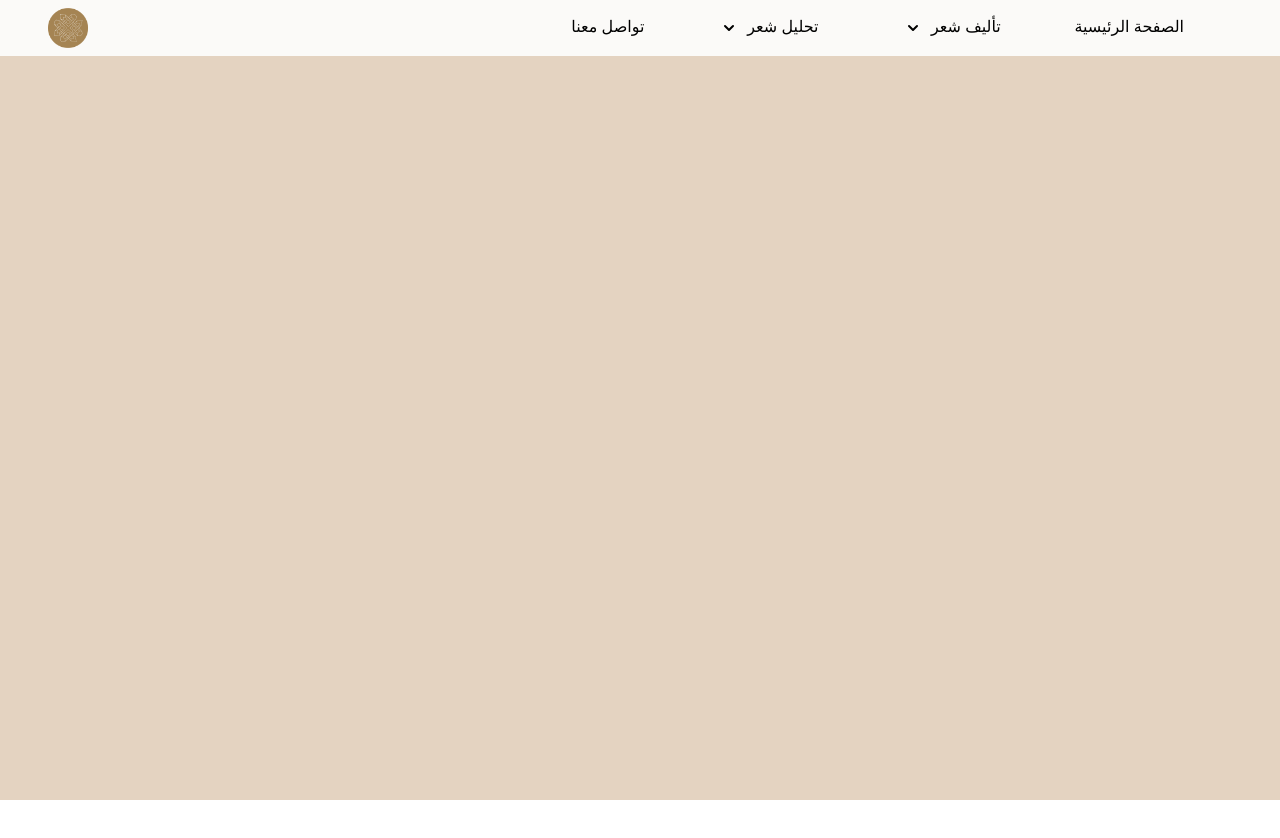
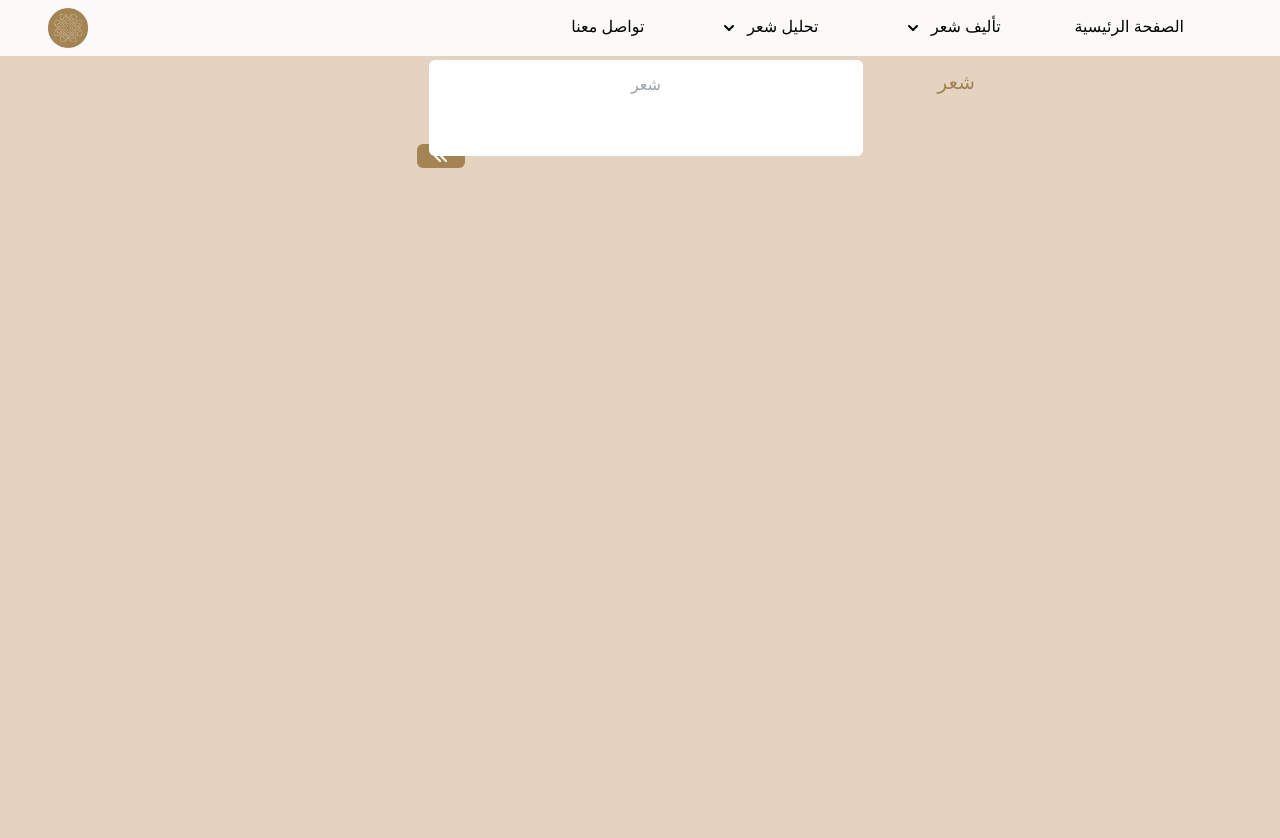
Before and after one commit to wadjih-bencheikh18/arabicthon-front, a React (Create React App) app: page /test in a window 1280 px wide. Before the commit the page ends 800 px from the top, so only its background shows below. Built offline with nearby package versions, Linux system fonts and the light colour scheme.

Commit message:
add axios and fix out,input

```diff
--- a/package.json
+++ b/package.json
@@ -40,6 +40,7 @@
   },
   "devDependencies": {
     "autoprefixer": "^10.4.7",
+    "axios": "^0.27.2",
     "postcss": "^8.4.14",
     "react-dropzone": "^14.2.1",
     "tailwindcss": "^3.0.24"
--- a/src/App.js
+++ b/src/App.js
@@ -8,6 +8,7 @@ import { ChoiceTa2lif } from "./sections/ChoiceTa2lif";
 import AnalysePoemFull from "./components/Functional/AnalysePoemFull";
 import { ChoiceTa7lil } from "./sections/ChoiceTa7lil";
 import LastWord from "./components/Functional/LastWord";
+import Analyse from "./components/Functional/Analyse";
 function App() {
   return (
     <Router>
@@ -41,6 +42,11 @@ function App() {
               <LastWord />
             </div>
           </Route>
+          <Route path="/test">
+            <div className="h-screen">
+              <Analyse />
+            </div>
+          </Route>
         </Switch>
       </div>
     </Router>
--- a/src/components/Functional/Analyse.jsx
+++ b/src/components/Functional/Analyse.jsx
@@ -1,4 +1,5 @@
-import { useState } from "react";
+import axios from "axios";
+import { useEffect, useState } from "react";
 import InputResult from "./InputResult";
 import OutputResult from "./OutputResult";
 import Tachkil from "./Tachkil";
@@ -10,12 +11,31 @@ const choices = [
   "taf3ilat",
   "bahr",
 ];
-export default function AnalysePoemFull({ activate }) {
+export default function Analyse({ activate }) {
   const [data, setData] = useState({});
+  const [index,setIndex]=useState(0)
+
   return (
-    <div className="h-screen flex flex-col items-center">
+    <div className="h-screen mt-10  flex flex-col items-center">
       <InputResult
-        setValue={(input) => setData((data) => ({ ...data, input }))}
+        setValue={(input) => {
+          if (input) {
+            alert("test");
+            axios
+              .post("http://127.0.0.1:5000/tachkil", {
+                params: {
+                  text: input,
+                },
+              })
+              .then((response) => {
+                const input = response.data.predicted;
+                setData((data) => ({ ...data, input }));
+              })
+              .catch((error) => {
+                alert(error);
+              });
+          }
+        }}
         button
       />
       {data.input && (
@@ -23,10 +43,38 @@ export default function AnalysePoemFull({ activate }) {
           init={data.input}
           setValue={(tachkil) => {
             setData((data) => ({ ...data, tachkil }));
+            axios
+              .post("http://127.0.0.1:5000/ultimateAroud", {
+                params: {
+                  text: tachkil,
+                },
+              })
+              .then((response) => {
+                const output = response.data;
+                console.log(output);
+                setData((data) => ({ ...data, ...output }));
+              })
+              .catch((error) => {
+                alert(error);
+              });
           }}
         />
       )}
       {data.tachkil && <OutputResult value={data.tachkil} />}
+      {/*  meter (str): kaamil
+        aroud: ['كَمْلَيْلَتِنْ', 'عَانَقْتُفِي', 'هَاغَادَتَنْ']
+        tafil: ['مُتْفَاعِلُنْ', 'مُتْفَاعِلُنْ', 'مُتْفَاعِلُنْ']
+        tachkil: كَمْ لَيْلَةٍ عَانَقْتُ فِيهَا غَادَةً
+        harakat: ['|O|O||O', '|O|O||O', '|O|O||O']
+        ratio: 0.6767676767 */}
+
+      {data.aroud && <OutputResult value={data.aroud.join("-")} />}
+
+      {data.harakat && <OutputResult value={data.harakat.join("-")} />}
+
+      {data.tafil && <OutputResult value={data.tafil.join("-")} />}
+
+      {data.meter && <OutputResult value={data.meter} />}
     </div>
   );
 }
--- a/src/components/Functional/InputResult.jsx
+++ b/src/components/Functional/InputResult.jsx
@@ -7,8 +7,9 @@ export default function InputResult({
   placeHolder = "شعر",
   title = "شعر",
   init = "",
-  cols = "40",
-  rows = "3",
+  minWeight = "40",
+  maxWeight="100",
+  minHeight = "3",
   button = false,
 }) {
   const [input, setInput] = useState(init);
@@ -17,10 +18,10 @@ export default function InputResult({
       <textarea
         className={`${className} overflow-hidden resize-none outline-none py-3 px-3 text-center rounded-md`}
         cols={Math.min(
-          Math.max(...input.split("\n").map((s) => s.length), cols),
-          100
+          Math.max(...input.split("\n").map((s) => s.length), minWeight),
+          maxWeight
         )}
-        rows={Math.max(input.split("\n").length, rows)}
+        rows={Math.max(input.split("\n").length, minHeight)}
         value={input}
         placeHolder={placeHolder}
         onChange={({ target }) => setInput(target.value)}
--- a/src/components/Functional/OutputResult.jsx
+++ b/src/components/Functional/OutputResult.jsx
@@ -1,8 +1,9 @@
 export default function OutputResult({
   value = "",
   className,
-  cols = "40",
-  rows = "3",
+  minWidth = "40",
+  maxWidth="100",
+  minHeight = "3",
   title = "الشعر",
 }) {
   return (
@@ -11,10 +12,10 @@ export default function OutputResult({
         style={{ direction: "rtl" }}
         className={`${className} text-gray-600 resize-none py-3 px-3 bg-[#FBFAF8] text-center rounded-md p-4 `}
         cols={Math.min(
-          Math.max(...value.split("\n").map((s) => s.length), cols),
-          100
+          Math.max(...value.split("\n").map((s) => s.length), minWidth),
+          maxWidth
         )}
-        rows={Math.max(value.split("\n").length, rows)}
+        rows={Math.max(value.split("\n").length, minHeight)}
         disabled
       >
         {value}
```
Also changed, not shown: 1 other file (tests, documents, lock files or other folders).
